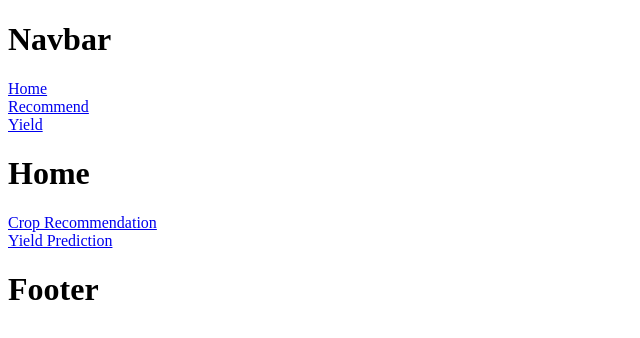
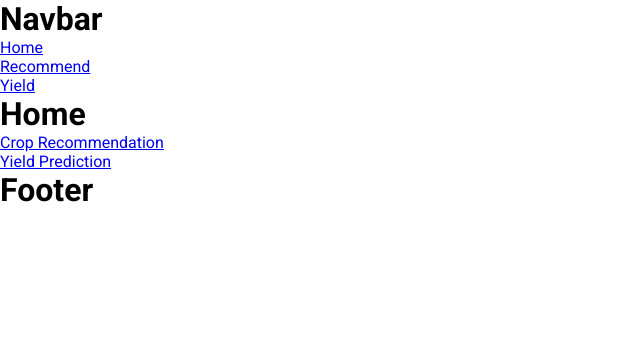
Before and after one commit to nikhilsourav/cropify-client, a React app: page / in a window 1280 px wide. Shown: the whole page, without its empty margins (0-640 px from the left). Built offline with nearby package versions, Linux system fonts and the light colour scheme.

Commit message:
installed material ui and icons, added roboto font

```diff
--- a/package.json
+++ b/package.json
@@ -3,6 +3,10 @@
   "version": "0.1.0",
   "private": true,
   "dependencies": {
+    "@emotion/react": "^11.9.0",
+    "@emotion/styled": "^11.8.1",
+    "@mui/icons-material": "^5.6.2",
+    "@mui/material": "^5.6.2",
     "@testing-library/jest-dom": "^5.16.4",
     "@testing-library/react": "^13.1.1",
     "@testing-library/user-event": "^13.5.0",
--- a/public/index.html
+++ b/public/index.html
@@ -7,6 +7,7 @@
   <meta name="theme-color" content="#000000" />
   <meta name="description" content="Cropify - An app that provied information related to crops" />
   <link rel="icon" href="leaf-icon.png" type="image/icon">
+  <link rel="stylesheet" href="https://fonts.googleapis.com/css?family=Roboto:300,400,500,700&display=swap" />
   <title>Cropify</title>
 </head>
 
--- /dev/null
+++ b/src/index.css
@@ -0,0 +1,14 @@
+* {
+  padding: 0;
+  margin: 0;
+  box-sizing: border-box;
+}
+
+html {
+  scroll-behavior: smooth;
+  height: 100vh;
+}
+
+body {
+  font-family: 'Roboto', Arial, Helvetica, sans-serif;
+}
--- a/src/index.js
+++ b/src/index.js
@@ -1,6 +1,7 @@
 import React from 'react';
 import ReactDOM from 'react-dom/client';
 import App from './App/App';
+import './index.css'
 
 const root = ReactDOM.createRoot(document.getElementById('root'));
 
```
Also changed, not shown: 1 other file.
